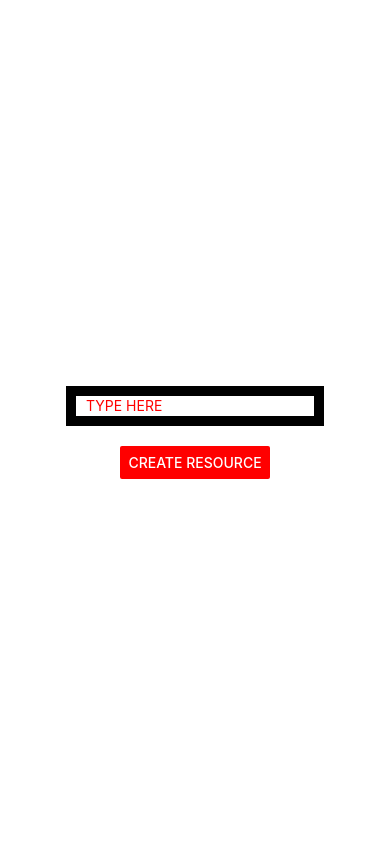
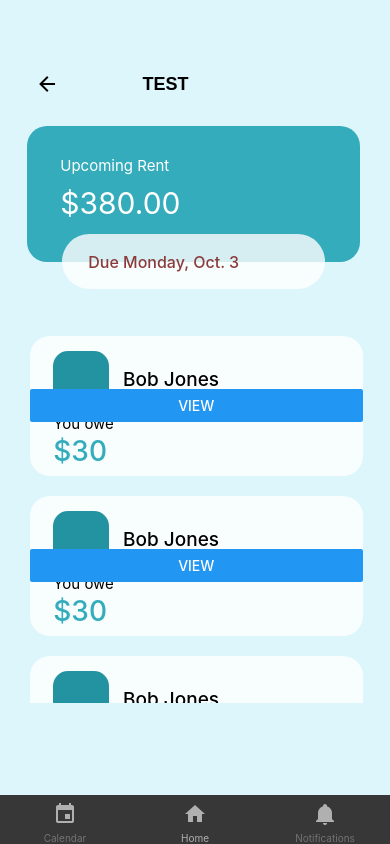
Before and after one commit to UTSCCSCC01/Tabs, a React Native app in the folder packages/frontend/: screen /Home in a window 390 px wide. Built offline with nearby package versions, Linux system fonts and the light colour scheme.

Commit message:
TEAM-51: Create rent screen and components
- Create rent screen (view)
- Create reusable "owed/owes you" component

```diff
--- a/packages/frontend/package.json
+++ b/packages/frontend/package.json
@@ -11,6 +11,8 @@
   },
   "dependencies": {
     "@apollo/client": "^3.6.9",
+    "@react-navigation/bottom-tabs": "^6.4.0",
+    "@react-navigation/native": "^6.0.13",
     "chokidar": "^3.5.3",
     "expo": "~46.0.9",
     "expo-status-bar": "~1.4.0",
--- a/packages/frontend/src/App.tsx
+++ b/packages/frontend/src/App.tsx
@@ -1,80 +1,61 @@
 import React, { useState }from "react"
-import { TextInput, View, Text, Button, StyleSheet} from 'react-native';
-import { ApolloClient, InMemoryCache, ApolloProvider, gql, useMutation } from '@apollo/client';
+import { View } from "react-native"
 import { registerRootComponent } from 'expo';
+import { ApolloClient, ApolloProvider, InMemoryCache } from "@apollo/client";
+import { NavigationContainer } from '@react-navigation/native';
+import { createBottomTabNavigator } from '@react-navigation/bottom-tabs';
+import { MaterialCommunityIcons } from '@expo/vector-icons';
 
-const SIGN_UP = gql`
-mutation signUp($email: String!, $password: String!) {
-  signUp(email: $email, password: $password){
-    email
-  }
-}
-`
+import RentScreen from "./ui/pages/view/RentScreen";
 
 const client = new ApolloClient({
     uri: 'http://localhost:8000/graphql',
     name: 'test',
     cache: new InMemoryCache(),
     version: '0'
-  });
+});
+
+const myTheme = {
+    dark: false,
+    colors: {
+      primary: '#E6E6E6B0',
+      background: '#373737',
+
+      card: '#373737',
+      text: '#E6E6E6B0',
+      border: '#373737',
+      notification: 'rgb(255, 69, 58)',
+    },
+  };
+
+const App = () => (
+    <ApolloProvider client={client}>
+      <NavigationContainer theme={myTheme}>
+        <MyTabs/>
+      </NavigationContainer>
+
+    </ApolloProvider>
+  );
+
+  const Tab = createBottomTabNavigator();
+
+  function MyTabs() {
+    return (
+      <Tab.Navigator screenOptions={{headerShown: false}}>
+        <Tab.Screen name="Calendar" component={RentScreen} options={{tabBarIcon: () =>
+          (<View><MaterialCommunityIcons name="calendar" size={24} color={"#E6E6E6B0"}/></View>)}}/>
+
+
+        <Tab.Screen name="Home" component={RentScreen} options={{tabBarIcon: () => (<View>
+          <MaterialCommunityIcons name="home" size={24} color={"#E6E6E6B0"}/>
+        </View>)}}/>
+        <Tab.Screen name="Notifications" component={RentScreen} options={{tabBarIcon: () => (<View>
+          <MaterialCommunityIcons name="bell" size={24} color={"#E6E6E6B0"}/>
+        </View>)}}/>
+      </Tab.Navigator>
+    );
+  }
 
 
 
-
-
-const TestForm = ()=>{
-
-    const [input] = useState()
-    const [signup,  { loading, error }] = useMutation(SIGN_UP)
-    if(loading){
-        return  <View style={styles.container}><Text style={styles.input}>{'loading failed'} </Text></View>
-    }
-    if(error){
-        return <View style={styles.container}><Text style={styles.input}>{'error occured'}</Text></View>
-    }
-
-    const submitHandle = ()=>{
-        signup({variables: {"email":String(input), "password":'password'}})
-        console.log("created resuorce in db")
-    }
-  return(
-    <View style={styles.container}>
-      <TextInput
-        style={styles.input}
-        defaultValue={input}
-        value = {input}
-        onChangeText={input}
-        textAlign="center"
-        placeholder="TYPE HERE"
-        onSubmitEditing={submitHandle}/>
-        <Button
-        onPress={submitHandle}
-        title="CREATE RESOURCE"
-        color="red"/>
-    </View>
-  )
-  }
-
-const App = () => (
-    <ApolloProvider client={client}>
-    <TestForm/>
-    </ApolloProvider>
-  );
-
-  const styles = StyleSheet.create({
-    container: {
-      flex: 1,
-      alignItems: 'center',
-      justifyContent: 'center'
-    },
-    input: {
-      color: "#FF0000",
-      height: 40,
-      margin: 20,
-      borderWidth: 10,
-      padding: 10,
-    },
-  });
-
-
 export default registerRootComponent(App)
--- /dev/null
+++ b/packages/frontend/src/ui/fragments/view/HeaderComponent.tsx
@@ -0,0 +1,55 @@
+import React from 'react';
+import { Button, StyleSheet, Text, View, Image } from 'react-native';
+import { MaterialCommunityIcons } from '@expo/vector-icons';
+
+// from klein's inventory main screen
+
+const HeaderComponent: React.FC = () => {
+  return (
+    <View style={styles.myHeader}>
+
+        <View style={styles.rowFlex2}>
+
+        <MaterialCommunityIcons name="arrow-left" size={24} style={styles.headerIcon}/>
+
+        <Text style={styles.myHeaderText}>TEST</Text>
+
+        </View>
+
+    </View>
+  );
+};
+
+const styles = StyleSheet.create({
+    myHeader: {
+        paddingHorizontal:"4%",
+        marginTop:"14%",
+        width:"100%",
+        height: '4%',
+      },
+
+      myHeaderText: {
+        fontWeight: "bold",
+        fontSize: 18,
+        fontFamily: "Arial",
+        width: "66%",
+      },
+
+      rowFlex2:{
+        flex: 1,
+        flexDirection: "row",
+        justifyContent: "space-evenly",
+        height:"100%",
+        width:"100%",
+
+        alignItems: 'center',
+      },
+
+      headerIcon: {
+        width: "33%",
+       },
+
+
+});
+
+export default HeaderComponent;
--- /dev/null
+++ b/packages/frontend/src/ui/fragments/view/OweComponent.tsx
@@ -0,0 +1,80 @@
+import React from 'react';
+import { Button, StyleSheet, Text, View, Image } from 'react-native';
+
+const OweContainer: React.FC = () => {
+  return (
+      <View style={[styles.roundedContainer, styles.moneyContainer]}>
+        <View style={styles.pfpContainer}>
+            {/* <Image source={require('')}/> */}
+        </View>
+
+        <Text style={styles.nameLabel}>Bob Jones</Text>
+        <Text style={styles.oweLabel}>You owe</Text>
+        <Text style={styles.oweAmountLabel}>$30</Text>
+        <Button
+            title="View"
+            // onPress={() => Alert.alert('Simple Button pressed')}
+        />
+    </View>
+  );
+};
+
+const styles = StyleSheet.create({
+  roundedContainer: {
+    width: '95%',
+    borderRadius: 20,
+    justifyContent: 'center',
+    alignContent: 'center',
+  },
+
+  // i dont know what to call these containers !! proly shouldnt be money thogh
+  moneyContainer: {
+    height: 140,
+    backgroundColor: 'rgba(255, 255, 255, 0.8)',
+    margin: 10,
+  },
+
+  pfpContainer: {
+    top: '11%',
+    left: '7%',
+    position: 'absolute',
+    height: '40%',
+    backgroundColor: '#2493A1',
+    borderRadius: 15,
+    aspectRatio: 1,
+  },
+
+  nameLabel: {
+    position: 'absolute',
+    top: '23%',
+    left: '28%',
+    textAlign: 'left',
+    fontWeight: '500',
+    fontSize: 19,
+  },
+
+  oweLabel: {
+    left: '7%',
+    position: 'absolute',
+    top: '56%',
+    fontSize: 15,
+    color: 'rgb(33, 33, 33, 0.54)',
+  },
+
+  oweAmountLabel: {
+    textAlign: 'center',
+    position: 'absolute',
+    left: '7%',
+    top: '70%',
+    fontSize: 28,
+    fontWeight: '500',
+    color: '#34ACBC',
+  },
+
+  Button: {
+    left: '20%'
+  }
+
+});
+
+export default OweContainer;
--- /dev/null
+++ b/packages/frontend/src/ui/pages/view/RentScreen.tsx
@@ -0,0 +1,122 @@
+import React from 'react';
+import { Button, StyleSheet, Text, View, SafeAreaView, FlatList, StatusBar} from 'react-native';
+import HeaderComponent from '../../fragments/view/HeaderComponent';
+import OweContainer from '../../fragments/view/OweComponent';
+
+const RentScreen: React.FC = () => {
+
+    const renderItem = () => (
+        <OweContainer/>
+    );
+
+    const DATA = [
+        {
+          id: 'a'
+        },
+        {
+          id: 'b',
+        },
+        {
+          id: 'c',
+        },
+      ];
+
+    return (
+        <View style={styles.container}>
+            <HeaderComponent/>
+            <View style={styles.rentContainer}>
+                <View style={[styles.upcomingRentContainer, styles.roundedContainer]}>
+                    <Text style={styles.upcomingLabel}>Upcoming Rent</Text>
+                    <Text style={styles.amountLabel}>$380.00</Text>
+                </View>
+                <View style={styles.rentDueContainer}>
+                    <Text style={styles.dueLabel}>Due Monday, Oct. 3</Text>
+                </View>
+            </View>
+
+            <SafeAreaView style={styles.scrollContainer}>
+                <FlatList
+                    contentContainerStyle={{ paddingBottom: 20 }}
+                    data={DATA}
+                    renderItem={renderItem}
+                    keyExtractor={item => item.id}
+                />
+            </SafeAreaView>
+        </View>
+  );
+};
+
+const styles = StyleSheet.create({
+  container: {
+    padding: 20,
+    backgroundColor: '#DCF6FB',
+    height: '100%',
+    width: '100%',
+  },
+
+  rentContainer: {
+    top: '5%',
+    height: '30%',
+    left: '2%',
+    borderRadius: 20,
+    justifyContent: 'center',
+    alignContent: 'center',
+  },
+
+  roundedContainer: {
+    width: '95%',
+    borderRadius: 20,
+    justifyContent: 'center',
+    alignContent: 'center',
+  },
+
+  upcomingRentContainer: {
+    bottom: '25%',
+    height: '60%',
+    backgroundColor: '#34ACBC',
+  },
+
+  rentDueContainer: {
+    position: 'absolute',
+    left: '10%',
+    bottom: '33%',
+    backgroundColor: 'rgba(255, 255, 255, 0.8)',
+    height: '24%',
+    width: '75%',
+    borderRadius: 30,
+    justifyContent: 'center',
+    alignContent: 'center',
+  },
+
+  upcomingLabel : {
+    fontSize: 15,
+    color: 'white',
+    marginLeft: '10%',
+  },
+
+  amountLabel: {
+    fontSize: 30,
+    marginTop: '3%',
+    marginLeft: '10%',
+    paddingBottom: '3%',
+    textAlign: 'left',
+    color: 'white',
+  },
+
+  dueLabel: {
+    fontSize: 16,
+    paddingLeft: '10%',
+    textAlign: 'left',
+    fontWeight: '500',
+    color: '#8B3B3B',
+  },
+
+  scrollContainer: {
+    height: '50%',
+  }
+
+
+
+});
+
+export default RentScreen;
```
Also changed, not shown: package.json (+6 -1 lines), 2 other files (tests, documents, lock files or other folders).
